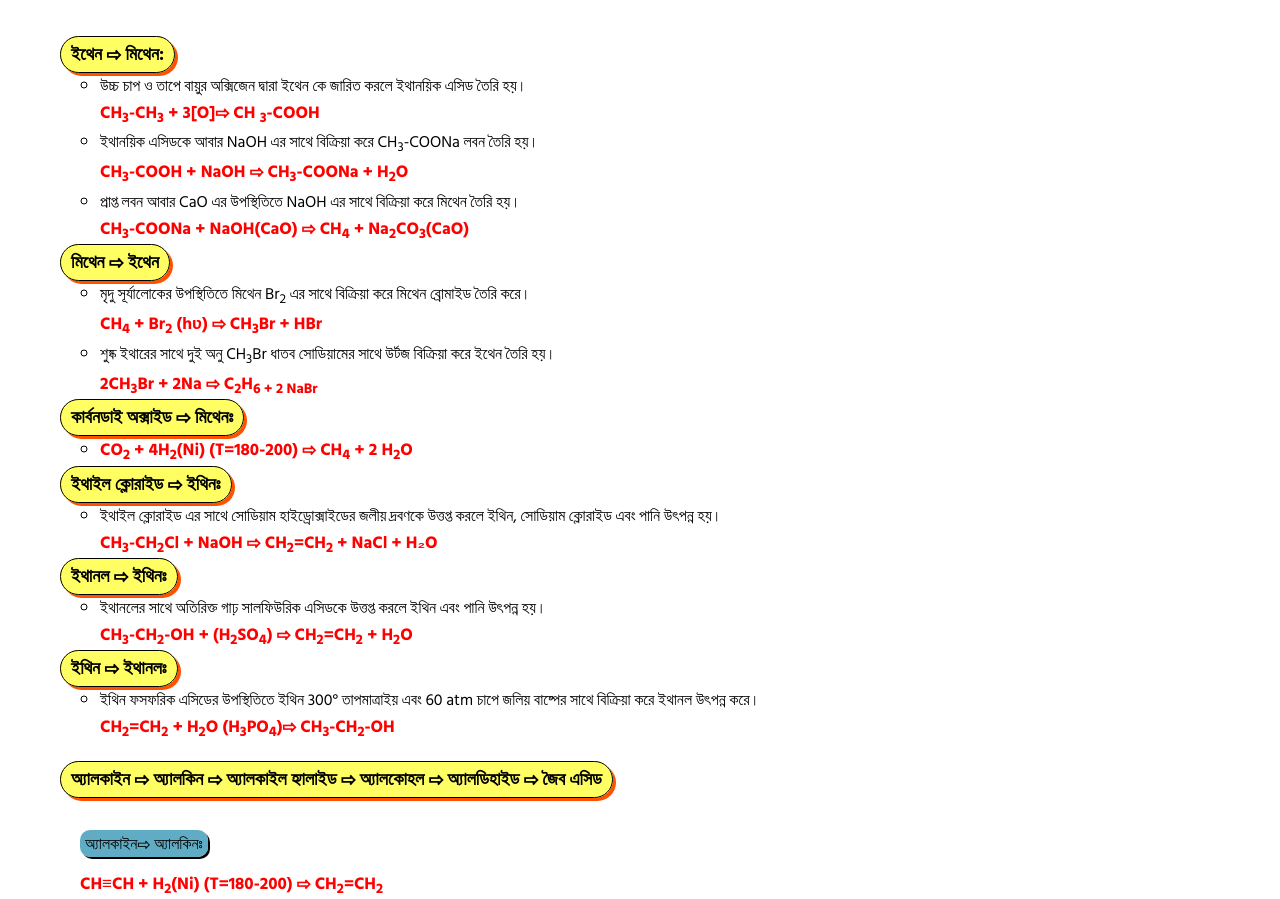
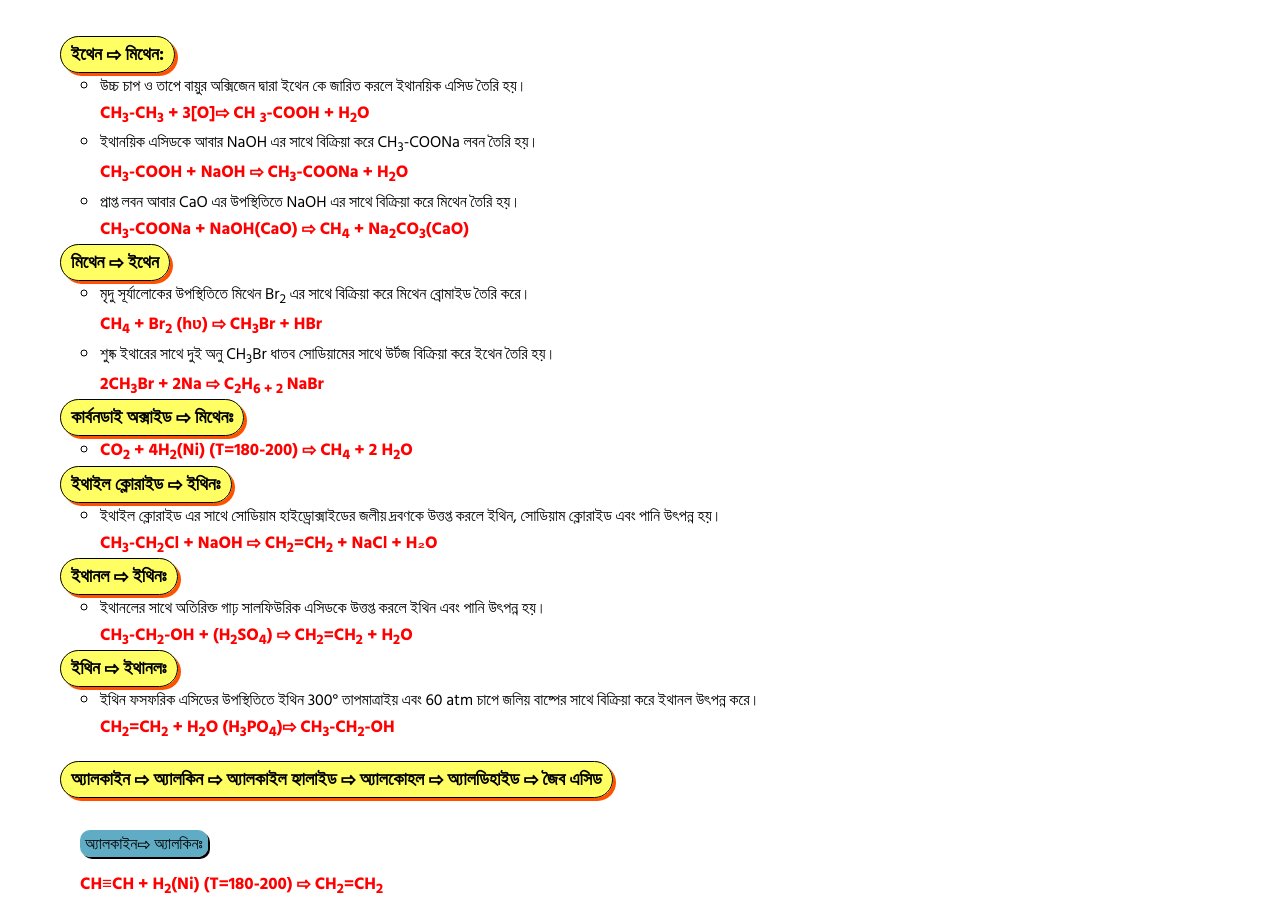
Before and after one commit to itzpcgamerhasan/Chemistry11note, a plain HTML site: page index.html in a window 1280 px wide. Shown: the part 6125-7024 px from the top of the page. Drawn offline with Linux system fonts and the light colour scheme; a web font is replaced by a local one.

Commit message:
Update index.html

```diff
--- a/index.html
+++ b/index.html
@@ -330,7 +330,7 @@
         <ul>
             <li>উচ্চ চাপ ও তাপে বায়ুর অক্সিজেন দ্বারা ইথেন কে জারিত করলে ইথানয়িক এসিড তৈরি হয়।
                 <br>
-                <span class="c">CH<sub>3</sub>-CH<sub>3</sub> + 3[O]⇨ CH <sub>3</sub>-COOH</span>
+                <span class="c">CH<sub>3</sub>-CH<sub>3</sub> + 3[O]⇨ CH <sub>3</sub>-COOH + H<sub>2</sub>O </span>
             </li>
             <li>ইথানয়িক এসিডকে আবার NaOH এর সাথে বিক্রিয়া করে CH<sub>3</sub>-COONa লবন তৈরি হয়।
                 <br>
@@ -347,7 +347,7 @@
                 <span class="c">CH<sub>4</sub> + Br<sub>2</sub> (hʋ) ⇨ CH<sub>3</sub>Br + HBr</span>
                 </li>
                 <li>শুষ্ক ইথারের সাথে দুই অনু CH<sub>3</sub>Br ধাতব সোডিয়ামের সাথে উর্টজ বিক্রিয়া করে ইথেন তৈরি হয়।
-                <br><span class="c">2CH<sub>3</sub>Br + 2Na ⇨ C<sub>2</sub>H<sub>6 + 2 NaBr</sub></span>
+                <br><span class="c">2CH<sub>3</sub>Br + 2Na ⇨ C<sub>2</sub>H<sub>6 + 2 </sub>NaBr</span>
                 </li>
             </ul>
             </li>
```
